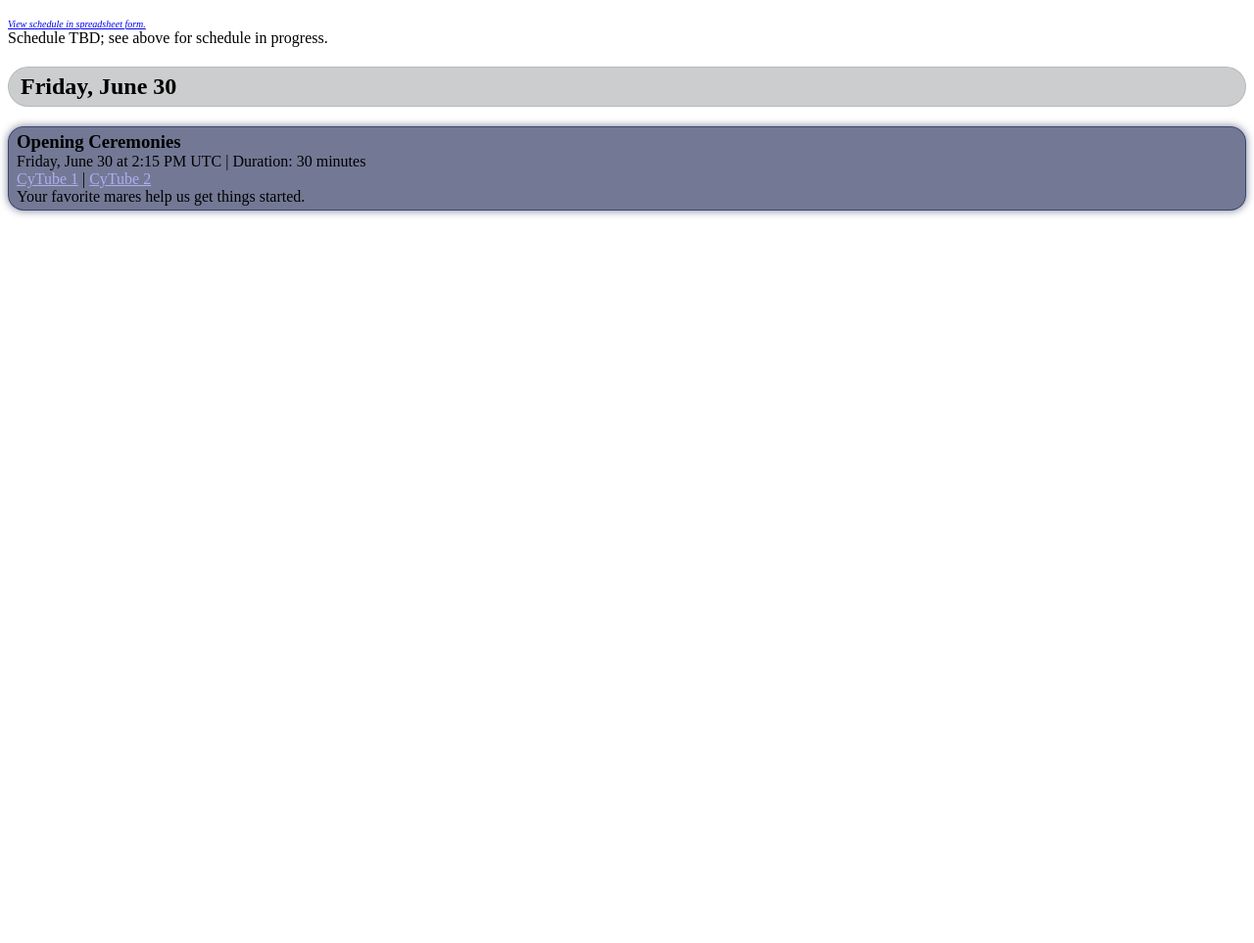
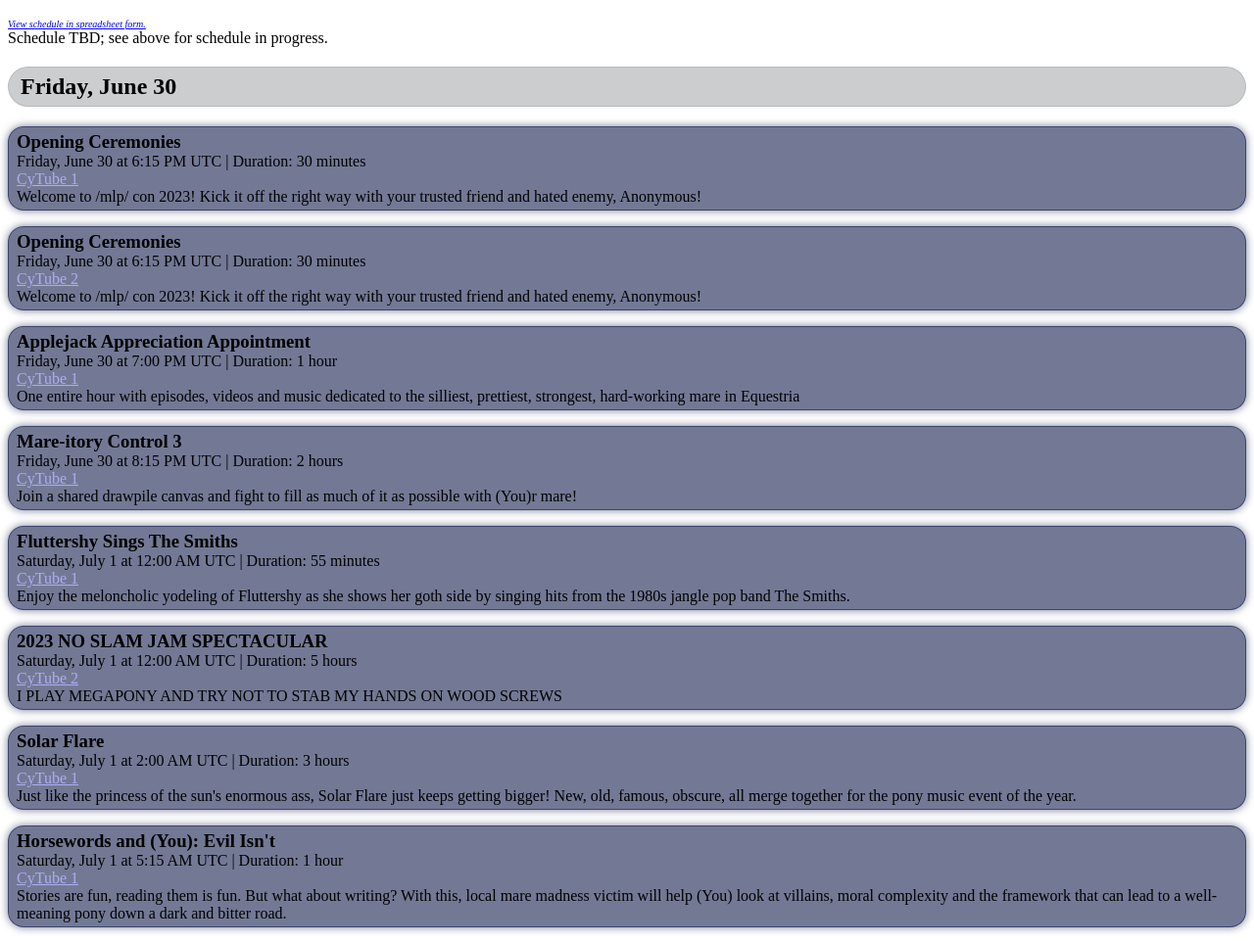
Before and after one commit to mlpcon/mlpcon.online, a plain HTML site: page schedule.html in a window 1280 px wide. Shown: the part 61-1024 px from the top of the page at 98% size. Before the commit the page ends 800 px from the top, so only its background shows below. Drawn offline with Linux system fonts and the light colour scheme.

Commit message:
Initial schedule for Friday

```diff
--- a/schedule.html
+++ b/schedule.html
@@ -87,14 +87,105 @@
 					<section class="h-event">
 						<h3 class="p-name">Opening Ceremonies</h3>
 						<div>
-							<time class="dt-start" datetime="2023-06-30T14:15:00.000Z">2023-06-30T14:15:00.000Z</time> |
+							<time class="dt-start" datetime="2023-06-30T18:15:00.000Z">2023-06-30T18:15:00.000Z</time> |
 							Duration: <time class="dt-duration" datetime="PT30M">30 minutes</time>
 						</div>
 						<nav>
-							<a class="u-url" href="//cytu.be/r/mlp-con" rel="external noopener" target="_blank">CyTube 1</a> | <a class="u-url" href="//cytu.be/r/mlp-con2" rel="external noopener" target="_blank">CyTube 2</a>
+							<a class="u-url" href="//cytu.be/r/mlp-con" rel="external noopener" target="_blank">CyTube 1</a>
 						</nav>
 						<div class="e-content">
-							Your favorite mares help us get things started.
+							Welcome to /mlp/ con 2023! Kick it off the right way with your trusted friend and hated enemy, Anonymous!
+						</div>
+					</section>
+					<section class="h-event">
+						<h3 class="p-name">Opening Ceremonies</h3>
+						<div>
+							<time class="dt-start" datetime="2023-06-30T18:15:00.000Z">2023-06-30T18:15:00.000Z</time> |
+							Duration: <time class="dt-duration" datetime="PT30M">30 minutes</time>
+						</div>
+						<nav>
+							<a class="u-url" href="//cytu.be/r/mlp-con2" rel="external noopener" target="_blank">CyTube 2</a>
+						</nav>
+						<div class="e-content">
+							Welcome to /mlp/ con 2023! Kick it off the right way with your trusted friend and hated enemy, Anonymous!
+						</div>
+					</section>
+					<section class="h-event">
+						<h3 class="p-name">Applejack Appreciation Appointment</h3>
+						<div>
+							<time class="dt-start" datetime="2023-06-30T19:00:00.000Z">2023-06-30T19:00:00.000Z</time> |
+							Duration: <time class="dt-duration" datetime="PT1H">1 hour</time>
+						</div>
+						<nav>
+							<a class="u-url" href="//cytu.be/r/mlp-con" rel="external noopener" target="_blank">CyTube 1</a>
+						</nav>
+						<div class="e-content">
+							One entire hour with episodes, videos and music dedicated to the silliest, prettiest, strongest, hard-working mare in Equestria
+						</div>
+					</section>
+					<section class="h-event">
+						<h3 class="p-name">Mare-itory Control 3</h3>
+						<div>
+							<time class="dt-start" datetime="2023-06-30T20:15:00.000Z">2023-06-30T20:15:00.000Z</time> |
+							Duration: <time class="dt-duration" datetime="PT2H">2 hours</time>
+						</div>
+						<nav>
+							<a class="u-url" href="//cytu.be/r/mlp-con" rel="external noopener" target="_blank">CyTube 1</a>
+						</nav>
+						<div class="e-content">
+							Join a shared drawpile canvas and fight to fill as much of it as possible with (You)r mare!
+						</div>
+					</section>
+					<section class="h-event">
+						<h3 class="p-name">Fluttershy Sings The Smiths</h3>
+						<div>
+							<time class="dt-start" datetime="2023-07-01T00:00:00.000Z">2023-07-01T00:00:00.000Z</time> |
+							Duration: <time class="dt-duration" datetime="PT55M">55 minutes</time>
+						</div>
+						<nav>
+							<a class="u-url" href="//cytu.be/r/mlp-con" rel="external noopener" target="_blank">CyTube 1</a>
+						</nav>
+						<div class="e-content">
+							Enjoy the meloncholic yodeling of Fluttershy as she shows her goth side by singing hits from the 1980s jangle pop band The Smiths.
+						</div>
+					</section>
+					<section class="h-event">
+						<h3 class="p-name">2023 NO SLAM JAM SPECTACULAR</h3>
+						<div>
+							<time class="dt-start" datetime="2023-07-01T00:00:00.000Z">2023-07-01T00:00:00.000Z</time> |
+							Duration: <time class="dt-duration" datetime="PT5H">5 hours</time>
+						</div>
+						<nav>
+							<a class="u-url" href="//cytu.be/r/mlp-con2" rel="external noopener" target="_blank">CyTube 2</a>
+						</nav>
+						<div class="e-content">
+							I PLAY MEGAPONY AND TRY NOT TO STAB MY HANDS ON WOOD SCREWS
+						</div>
+					</section>
+					<section class="h-event">
+						<h3 class="p-name">Solar Flare</h3>
+						<div>
+							<time class="dt-start" datetime="2023-07-01T02:00:00.000Z">2023-07-01T02:00:00.000Z</time> |
+							Duration: <time class="dt-duration" datetime="PT3H">3 hours</time>
+						</div>
+						<nav>
+							<a class="u-url" href="//cytu.be/r/mlp-con" rel="external noopener" target="_blank">CyTube 1</a>
+						</nav>
+						<div class="e-content">
+							Just like the princess of the sun's enormous ass, Solar Flare just keeps getting bigger! New, old, famous, obscure, all merge together for the pony music event of the year.
+						</div>
+					</section>
+					<section class="h-event">
+						<h3 class="p-name">Horsewords and (You): Evil Isn't</h3>
+						<div>
+							<time class="dt-start" datetime="2023-07-01T05:15:00.000Z">2023-07-01T05:15:00.000Z</time> |
+							Duration: <time class="dt-duration" datetime="PT1H">1 hour</time>
+						</div>
+						<nav>
+							<a class="u-url" href="//cytu.be/r/mlp-con" rel="external noopener" target="_blank">CyTube 1</a>
+						</nav>
+						<div class="e-content">
+							Stories are fun, reading them is fun. But what about writing? With this, local mare madness victim will help (You) look at villains, moral complexity and the framework that can lead to a well-meaning pony down a dark and bitter road.
 						</div>
 					</section>
 				</div>
```
